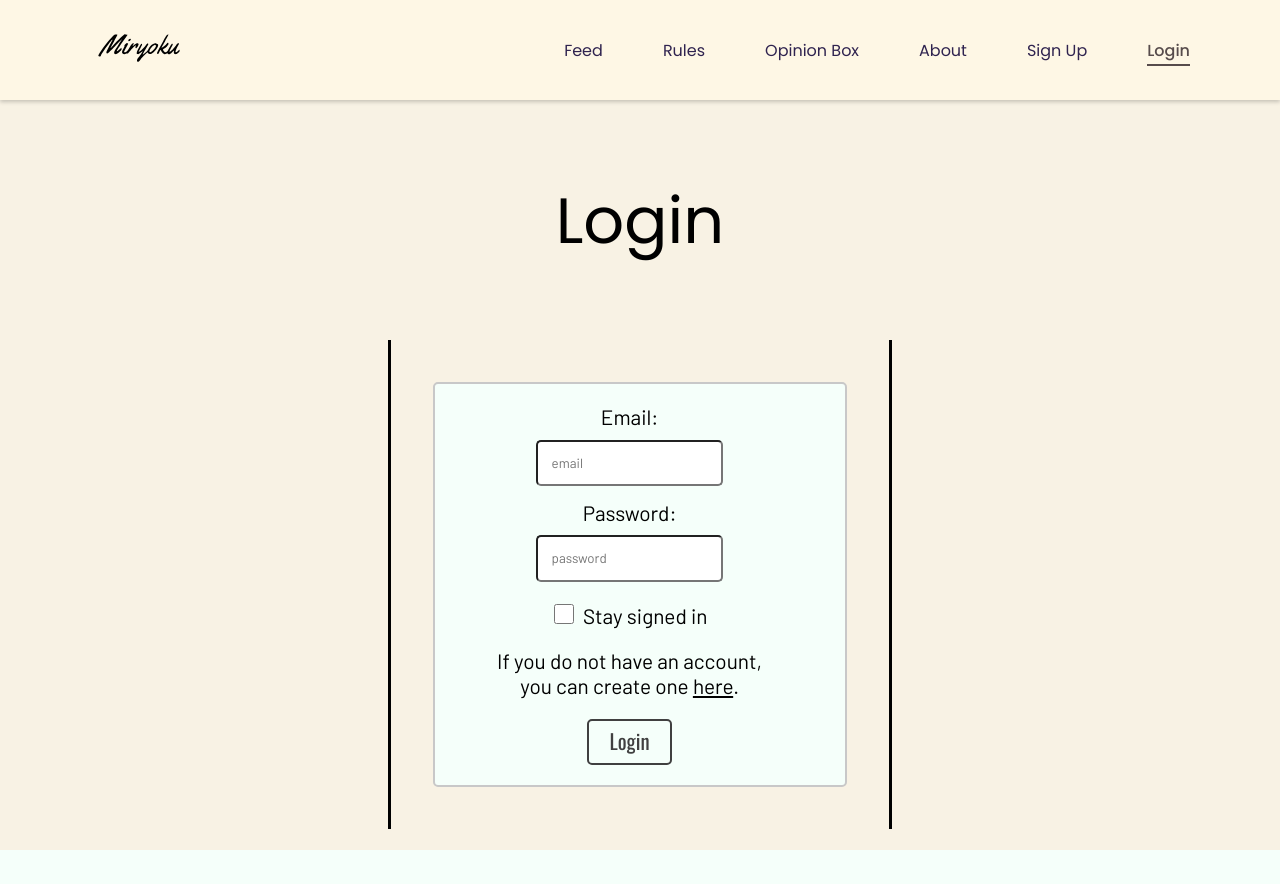
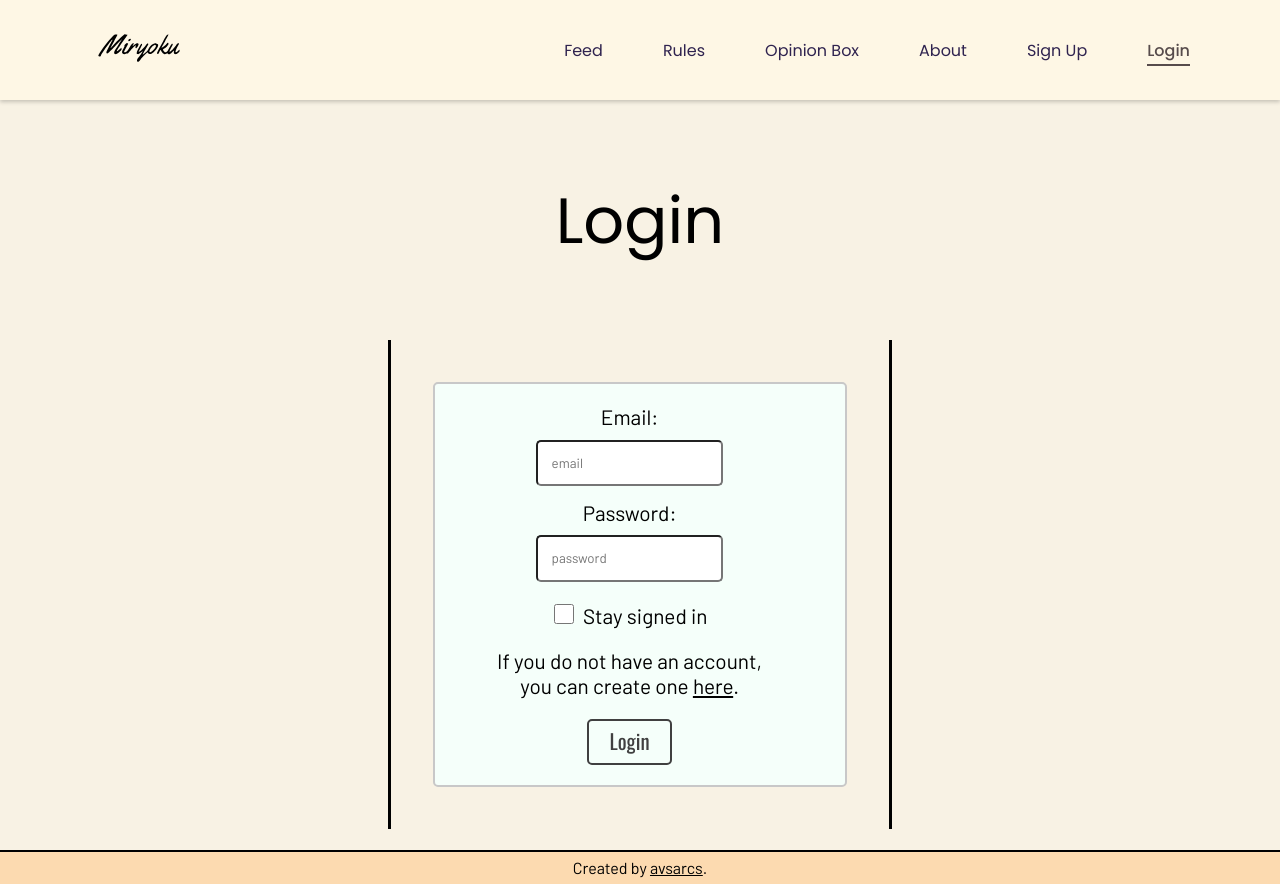
Before and after one commit to avsarcs/miryoku-front-end, a React (Create React App) app: page /login in a window 1280 px wide. Before the commit the page ends 850 px from the top, so only its background shows below. Built offline with nearby package versions, Linux system fonts and the light colour scheme; no server answers; a web font is replaced by a local one.

Commit message:
Added footer for status

```diff
--- /dev/null
+++ b/public/styles/_footer.scss
@@ -0,0 +1,21 @@
+@import "./variables";
+
+.footer {
+    display: flex;
+    justify-content: center;
+    align-items: center;
+    height: 2em;
+    border: 2px solid black;
+    border-right: 0px;
+    border-left: 0px;
+    border-bottom: 0px;
+    width: 100%;
+    background-color: #fcdab0;
+}
+
+.normal-link {
+    all: unset;
+    color: black;
+    cursor: pointer;
+    text-decoration: underline;
+}
--- a/public/styles/style.css
+++ b/public/styles/style.css
@@ -1918,6 +1918,26 @@ body {
   display: block;
 }
 
+.footer {
+  display: flex;
+  justify-content: center;
+  align-items: center;
+  height: 2em;
+  border: 2px solid black;
+  border-right: 0px;
+  border-left: 0px;
+  border-bottom: 0px;
+  width: 100%;
+  background-color: #fcdab0;
+}
+
+.normal-link {
+  all: unset;
+  color: black;
+  cursor: pointer;
+  text-decoration: underline;
+}
+
 body {
   margin: 0;
   background-color: Mintcream;
--- a/public/styles/style.scss
+++ b/public/styles/style.scss
@@ -69,6 +69,7 @@
 @import "./create";
 @import "./page_buttons";
 @import "./read-more";
+@import "./footer";
 
 body {
     margin: 0;
--- a/src/App.js
+++ b/src/App.js
@@ -10,6 +10,7 @@ import Login from "./pages/Login"
 import Signup from "./pages/Signup"
 import Feed from "./pages/Feed"
 import Logout from "./pages/Logout"
+import Footer from "./components/Footer"
 
 import RequireAuth from "./components/RequireAuth"
 import PersistLogin from "./components/PersistLogin"
@@ -53,6 +54,7 @@ export default function App() {
             </Route>
 
     </Routes>
+    <Footer/>
         </>
     )
 }
--- /dev/null
+++ b/src/components/Footer.js
@@ -0,0 +1,7 @@
+export default function Footer (props) {
+    return (
+        <footer className="footer sleek-text">
+            <main>Created by <a href="https://github.com/avsarcs" className="normal-link" rel="noreferrer" target="_blank">avsarcs</a>.</main>
+        </footer>
+    )
+}
```
Also changed, not shown: 1 other file (tests, documents, lock files or other folders).
